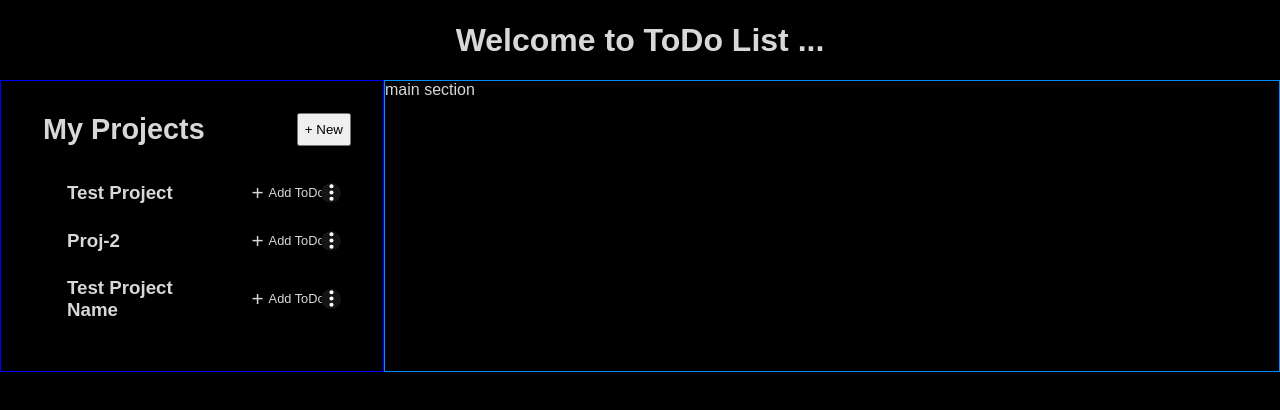
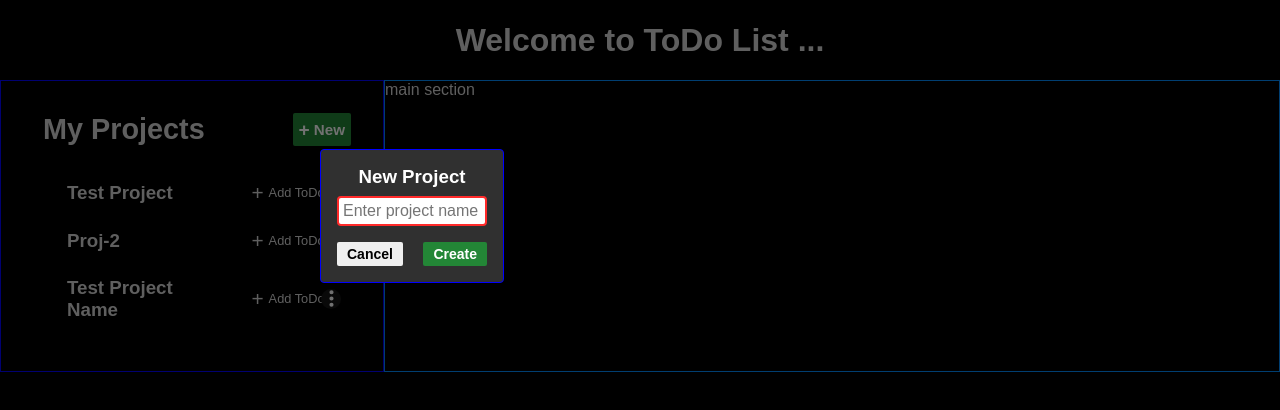
Before and after one commit to dere-12/todo-list, a website built with webpack: page src/template.html in a window 1280 px wide. Both pictures are taken after a click on the button "+ New". Built offline with nearby package versions, Linux system fonts and the light colour scheme.

Commit message:
Add dialog(modal) for create new project button

```diff
--- a/src/modules/DOMStuff/project.css
+++ b/src/modules/DOMStuff/project.css
@@ -15,6 +15,10 @@ aside {
   display: flex;
   justify-content: space-between;
   padding-bottom: 1.8rem;
+}
+
+.project-title .title span {
+  font-size: 1.2rem;
 }
 
 .project-title .tooltip {
@@ -36,7 +40,18 @@ aside {
 
 .new-button {
   cursor: pointer;
+  display: flex;
+  align-items: center;
+  gap: 4px;
+  font-size: 0.95rem;
+  font-weight: 600;
+  border: none;
+  border-radius: 2px;
+  background-color: #238636;
+  color: #ffffff;
+  outline: none;
 }
+
 ul li {
   list-style: none;
 }
@@ -111,6 +126,55 @@ ul li {
   font-weight: bold;
 }
 
+#projectDialog {
+  border: 1px solid blue;
+  border-radius: 4px;
+  background-color: #303030;
+  color: #ffffff;
+  position: absolute;
+  top: 9.3rem;
+  left: 20rem;
+  text-align: center;
+}
+
+#projectDialog input {
+  outline: none;
+  border: 2px solid #238636;
+  padding: 4px;
+  margin: 8px 0;
+  border-radius: 4px;
+  font-size: 16px;
+  width: 150px;
+}
+
+#projectDialog div {
+  margin-top: 8px;
+  display: flex;
+  justify-content: space-between;
+  align-items: center;
+}
+
+#projectDialog div button {
+  padding: 4px 10px;
+  cursor: pointer;
+  font-size: 14px;
+  font-weight: bold;
+  border: none;
+  border-radius: 2px;
+}
+#projectDialog div .create-btn {
+  background-color: #238636;
+  color: #ffffff;
+}
+
+#projectDialog input:invalid {
+  border-color: #ff2a2a;
+}
+
+#projectDialog::backdrop {
+  background-color: rgba(0, 0, 0, 0.555);
+}
+
 .menu-options .menu-item:hover {
   background-color: #202020;
 }
--- a/src/modules/DOMStuff/projectEvents.js
+++ b/src/modules/DOMStuff/projectEvents.js
@@ -1,9 +1,14 @@
 import { projectsArray } from "../logic/manageProjects.js";
 import { getTargetProject } from "../logic/manageToDos.js";
+import { createProject } from "../logic/manageProjects.js";
+import { renderProject } from "./renderProjectElements.js";
 
 const newBtn = document.querySelector(".new-btn-js");
 const tooltip = document.querySelector(".tooltip");
 const projects = document.querySelectorAll(".projects-container");
+const projectDialog = document.querySelector("#projectDialog");
+const cancelBtn = document.querySelector("#projectDialog .cancel-btn");
+const projectNameInput = document.querySelector("#projectName");
 
 newBtn.addEventListener("mouseenter", () => {
   tooltip.style.visibility = "visible";
@@ -15,8 +20,24 @@ newBtn.addEventListener("mouseleave", () => {
 
 newBtn.addEventListener("click", newBtnHandler);
 
+cancelBtn.addEventListener("click", () => {
+  projectDialog.close();
+});
+
+projectDialog.addEventListener("close", () => {
+  if (projectDialog.returnValue === "create") {
+    const name = projectNameInput.value.trim();
+    if (name) {
+      createProject(name);
+      renderProject();
+    }
+  }
+});
+
 function newBtnHandler() {
   console.log("new btn clicked");
+  projectNameInput.value = "";
+  projectDialog.showModal();
 }
 
 projects.forEach((project) => {
--- a/src/modules/DOMStuff/renderProjectElements.js
+++ b/src/modules/DOMStuff/renderProjectElements.js
@@ -9,7 +9,7 @@ aside.innerHTML = `
   <div class="project-title">
       <div class="title">
         <h2>My Projects</h2>
-        <button class="new-button new-btn-js">+ New</button>
+        <button class="new-button new-btn-js"><span>+</span> New</button>
       </div>
       <span class="tooltip">Create New Project</span>
   </div>
@@ -19,6 +19,7 @@ aside.innerHTML = `
 `;
 
 function renderProject() {
+  document.querySelector(".projects-container").innerHTML = "";
   projectsArray.forEach((project) => {
     const projectsContainer = document.querySelector(".projects-container");
     const li = document.createElement("li");
@@ -41,48 +42,54 @@ function renderProject() {
   });
 }
 
-function addNewProjectElement() {
-  const projectsContainer = document.querySelector(".projects-container");
-  const li = document.createElement("li");
-  //   li inside li???? this function may no longer use.
-  li.innerHTML = `
-    <li class="project">
-      <h3>General</h3>
-      <p> <span>+</span> Add ToDo</p>
-      <div class="menu-wrapper">
-        <button class="menu-button">
-          <img src="${threeDots} "width="20px" alt="kebab menu icon, dots vertical menu" />
-        </button>
-        <div class="menu-options">
-          <div class="menu-item rename">Rename</div>
-          <div class="menu-item delete">Delete</div>
-        </div>
+function renderNewProjectDialog() {
+  console.log("rnpd fn triggered");
+  const dialog = document.createElement("dialog");
+  dialog.id = "projectDialog";
+  // console.log(dialog);
+  dialog.innerHTML = `
+  <form method="dialog">
+      <h3>New Project</h3>
+      <input
+        type="text"
+        id="projectName"
+        placeholder="Enter project name"
+        required
+      />
+      <div>
+        <button type="button" class="cancel-btn">Cancel</button>
+        <button type="submit" class="create-btn" value="create">Create</button>
       </div>
-    </li>
+    </form>
   `;
-  projectsContainer.appendChild(li);
-}
+  document.body.appendChild(dialog);
+  // console.log(document.querySelector("#projectDialog"));
+  // <dialog id="projectDialog">
 
-function renderDialogElement() {
-  // <dialog id="projectDialog">
-  //   <form method="dialog">
-  //     <h3>New Project</h3>
-  //     <input
-  //       type="text"
-  //       id="projectName"
-  //       placeholder="Enter project name"
-  //       required
-  //     />
-  //     <div>
-  //       <button type="button" class="close-btn" id="cancelBtn">
-  //         Cancel
-  //       </button>
-  //       <button type="submit" class="create-btn">
-  //         Create
-  //       </button>
-  //     </div>
-  //   </form>
   // </dialog>;
 }
+renderNewProjectDialog();
+
+// function addNewProjectElement() {
+//   const projectsContainer = document.querySelector(".projects-container");
+//   const li = document.createElement("li");
+//   //   li inside li???? this function may no longer use.
+//   li.innerHTML = `
+//     <li class="project">
+//       <h3>General</h3>
+//       <p> <span>+</span> Add ToDo</p>
+//       <div class="menu-wrapper">
+//         <button class="menu-button">
+//           <img src="${threeDots} "width="20px" alt="kebab menu icon, dots vertical menu" />
+//         </button>
+//         <div class="menu-options">
+//           <div class="menu-item rename">Rename</div>
+//           <div class="menu-item delete">Delete</div>
+//         </div>
+//       </div>
+//     </li>
+//   `;
+//   projectsContainer.appendChild(li);
+// }
 
 export { renderProject };
--- a/src/style.css
+++ b/src/style.css
@@ -7,6 +7,7 @@ body {
   font-family: sans-serif, monospace;
   background-color: #000000;
   color: #d8d8d8;
+  position: relative;
 }
 
 .main-container {
```
